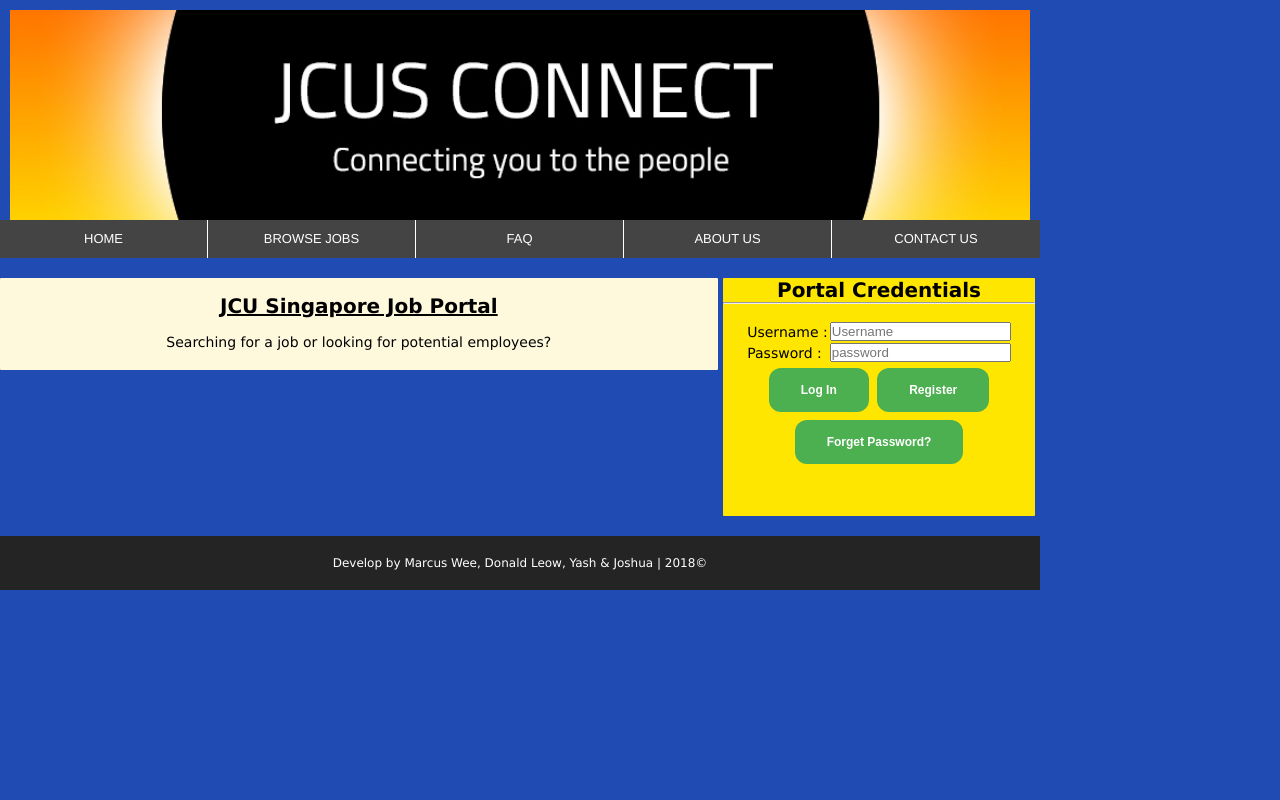
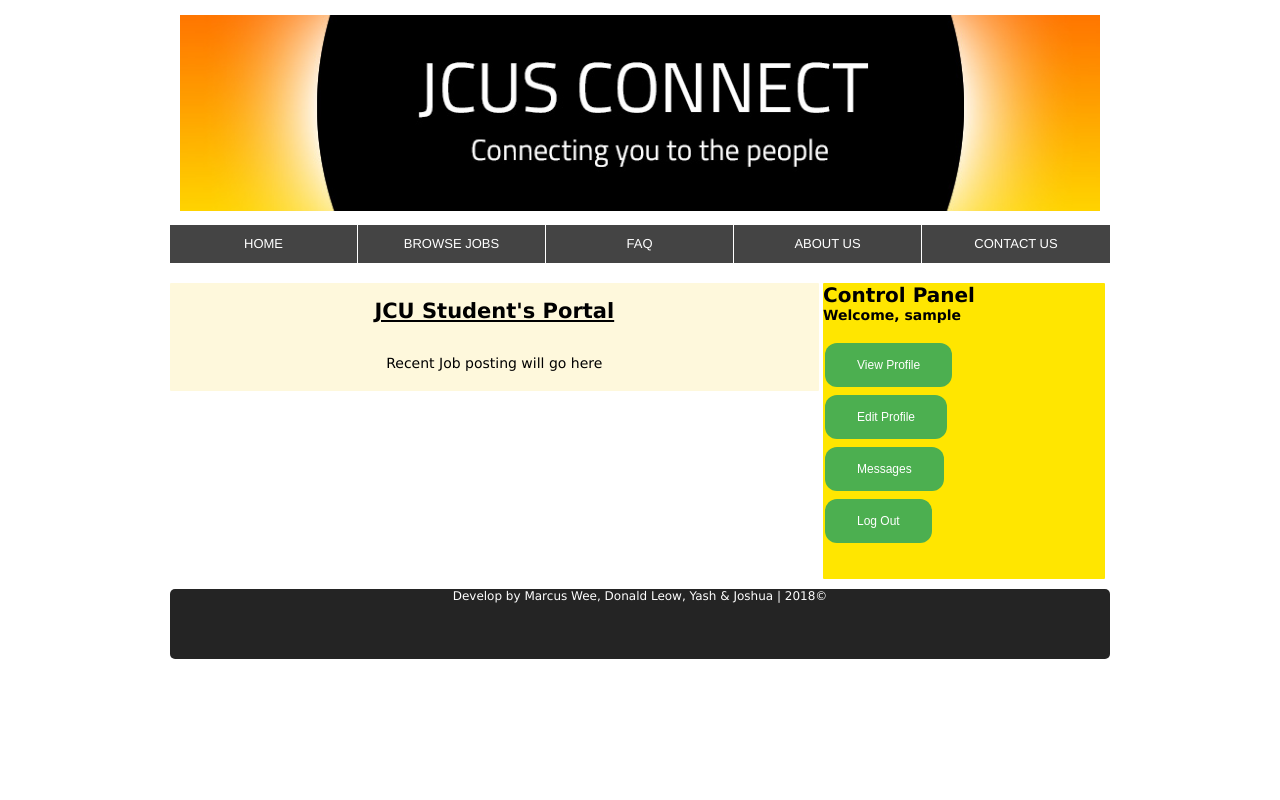
Before and after one commit to sgdonaldleow95/jcu_designthinking3_team_a7, a PHP site: page / in a window 1280 px wide. Run offline with PHP 8.4, Linux system fonts and the light colour scheme; the visitor is signed in with stand-in values (Sample User, id 1).

Commit message:
Fourth Commit
Update doLogin.php, doRegister.php, index.php & register.php

Shifted side panel to a new php file.

```diff
--- a/css/external.css
+++ b/css/external.css
@@ -14,14 +14,14 @@
 }
 
 body {
-	background-color:#1F4BB2;
+	margin: 5px auto;
+	background-color:#FFF;
+	background-position: top center;
+	background-repeat:no-repeat;
 	font-size: 14px;
 	width: 100%;
 	font-family:  verdana, helvetica, arial, Sansation_Light;
 	color: #000;
-	min-height: 100%;
-	flex-direction: column;
-	display: flex;
 }
 
 header {
@@ -108,7 +108,9 @@
 	text-align: center;
 	color: white;
 	width: 100%;
-	padding: 20px;
+	height: 70px;
+	clear:both;
+	border-radius: 5px 5px 5px 5px;
 }
 
 .block{
--- a/css/media.css
+++ b/css/media.css
@@ -46,7 +46,7 @@
 and (min-width : 1224px) {
     /* STYLES GO HERE */
     body{
-max-width: 1040px;
+        max-width: 940px;
     }
 }
 
@@ -55,7 +55,7 @@
 and (min-width : 1824px) {
     /* STYLES GO HERE */
     body{
-max-width: 1040px;
+        max-width: 940px;
     }
 }
 
--- /dev/null
+++ b/includes/sidepanel.php
@@ -0,0 +1,56 @@
+<?php if(isset($_SESSION['role']) && $_SESSION['role'] == '1'){ ?>
+    <h3><font color="#000">Control Panel</font></h3>
+    <b><font color="#000">Welcome, <?php echo $_SESSION['name'] ?></font></b>
+    <br>
+    <br>
+    <a href="#"><button class="button" input type="button">View Profile</button></a><br>
+    <a href="#"><button class="button" input type="button">Edit Profile</button></a><br>
+    <a href="#"><button class="button" input type="button">Messages</button></a><br>
+    <a href="#"><button class="button" input type="button">Log Out</button></a>
+    <br>
+    <br>
+    <br>
+
+<?php } elseif(isset($_SESSION['role']) && $_SESSION['role'] == '2'){ ?>
+    <h3><font color="#000">Control Panel</font></h3>
+    <b><font color="#000">Welcome, <?php echo $_SESSION['name'] ?></font></b>
+    <br>
+    <br>
+    <a href="#"><button class="button" input type="button">View Profile</button></a><br>
+    <a href="#"><button class="button" input type="button">Edit Profile</button></a><br>
+    <a href="#"><button class="button" input type="button">View Job's Posting</button></a><br>
+    <a href="#"><button class="button" input type="button">Add New Jobs</button></a><br>
+    <a href="doLogout.php"><button class="button" input type="button">Log Out</button></a>
+    <br>
+    <br>
+    <br>
+<?php } elseif(isset($_SESSION['role']) && $_SESSION['role'] == '8'){ ?>
+    <h3><font color="#000">Control Panel</font></h3>
+    <b><font color="#000">Administrator</font></b>
+    <br>
+    <br>
+    <a href="#"><button class="button" input type="button">View All Profiles</button></a><br>
+    <a href="doLogout.php"><button class="button" input type="button">Log Out</button></a>
+    <br>
+    <br>
+    <br>
+<?php } else { ?>
+    <h3><font color="#000">Portal Credentials</font></h3>
+    <br>
+    <form name="login" method="post" action="doLogin.php">
+        <fieldset>
+            <table>
+                <tr>
+                    <td><font color="black">Username :</font></td>
+                    <td><input name="username" type="text" size="20" placeholder="Username" required></td>
+                </tr>
+                <tr><td><font color="black">Password :</font></td>
+                    <td> <input name="password" type="password" placeholder="password" required></td>
+                </tr>
+            </table>
+            <button class="button" input name="submit" type="submit">Sign In</button>
+            <a href="register.php"><button class="button" input type="button">Register</button></a><br>
+            <a href="forgetPassword.php"><button class="button" input type="button">Forget Password?</button></a>
+        </fieldset>
+    </form>
+<?php } ?>
--- a/index.php
+++ b/index.php
@@ -1,3 +1,4 @@
+<?php session_start() ?>
 <!doctype html>
 <html>
 <head>
@@ -17,36 +18,25 @@
 </nav>
 <section>
 	<div id="content">
-	    <br>
+        <?php if(isset($_SESSION['role']) && $_SESSION['role'] == "1") { ?>
+        <br>
+        <h2><u><center>JCU Student's Portal</center></u></h2>
+        <br><br>
+        <p>Recent Job posting will go here</p>
+        <?php } else if (isset($_SESSION['role']) && $_SESSION['role'] == "2") { ?>
+        <br>
+        <h2><u><center>JCU Employer's Portal</center></u></h2>
+        <br><br>
+        <p>New information will appear here</p>
+	    <?php } else { ?>
+        <br>
         <center><h3><u>JCU Singapore Job Portal</u></h3></center>
-        <br>
+        <br><br>
         <p>Searching for a job or looking for potential employees?</p>
+        <?php } ?>
 	</div>
 <aside>
-    <center><h3><font color="#000">Portal Credentials</font></h3>
-	<hr>
-	<br>
-        <form name="login" method="post" action="doLogin.php">
-            <fieldset>
-                <table>
-                    <tr>
-                        <td><font color="black">Username :</font></td>
-                        <td><input name="username" type="text" size="20" placeholder="Username" required></td>
-                    </tr>
-                    <tr><td><font color="black">Password :</font></td>
-                        <td> <input name="password" type="password" placeholder="password" required></td>
-                    </tr>
-                </table>
-                <button class="button" input name="submit" type="submit"><b>Log In</b></button>
-                <a href="registration.php"><button class="button" input type="button"><b>Register</b></button></a><br>
-                <a href="forgetPassword.php"><button class="button" input type="button"><b>Forget Password?</b></button></a>
-            </fieldset>
-        </form>
-
-        <br>
-	<br>
-	<br>
-	</center>
+    <?php include('includes/sidepanel.php') ?>
 </aside>
 </section>
 <footer id="footer">
```
Also changed, not shown: doLogin.php (+6 -8 lines), doRegister.php (+11 -11 lines), register.php (+12 -15 lines). Lines whose indentation alone changed are shown as unchanged.
